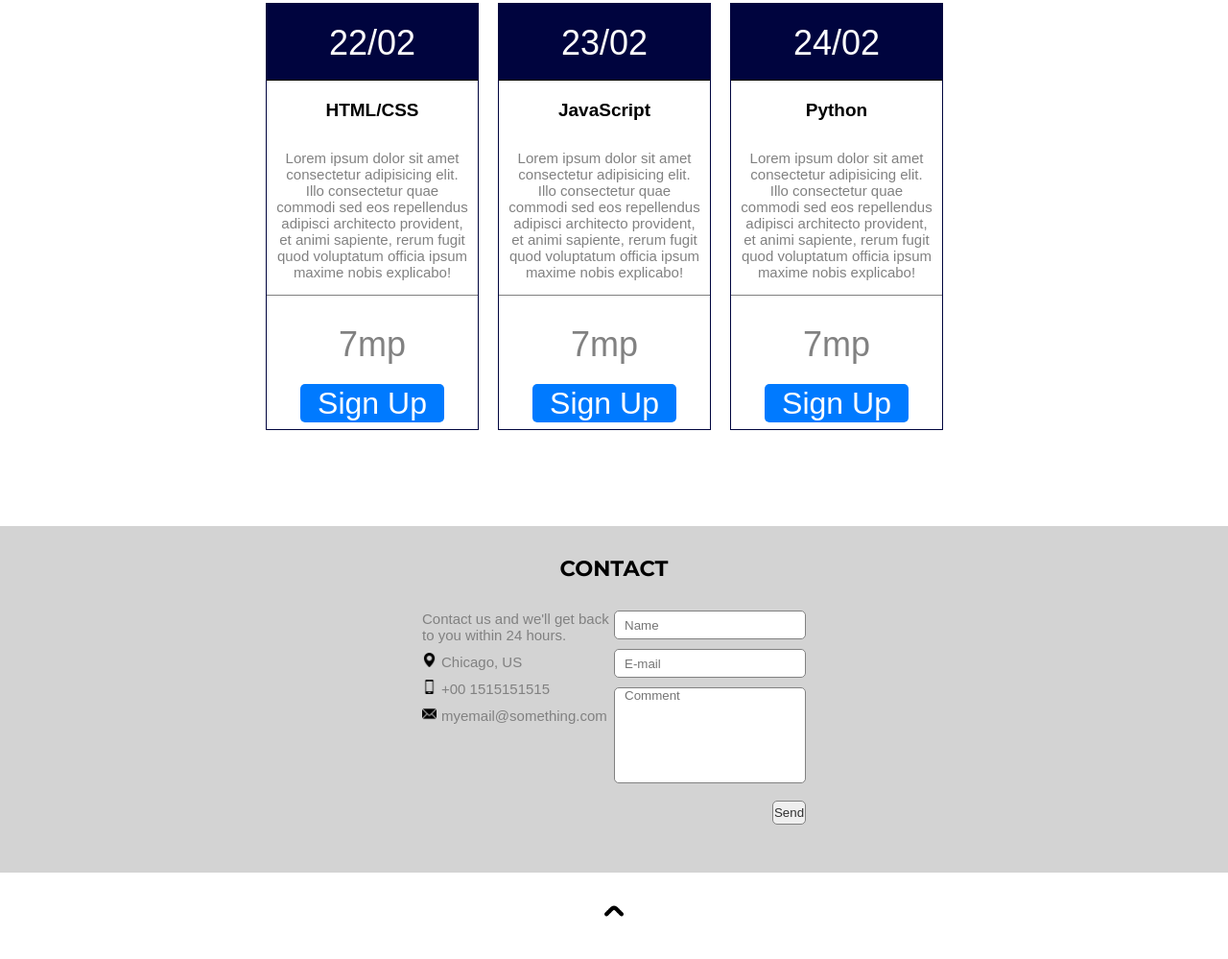
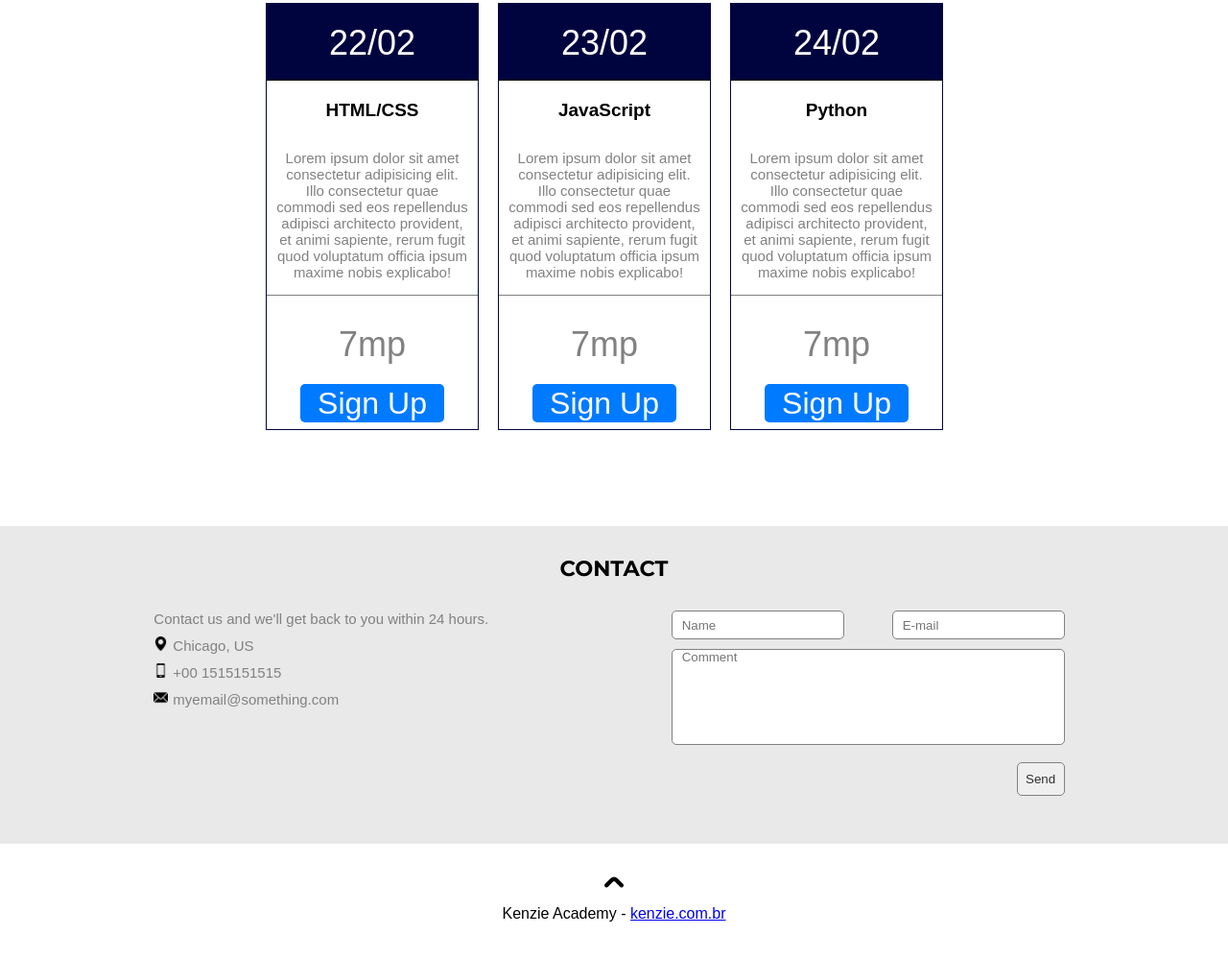
Before and after one commit to zvgabrielvz/estilizando-pagina-landing-page-kenzie-academy-sprint-3-zvgabrielvz, a plain HTML site: page index.html in a window 1280 px wide. Shown: the part 1419-2418 px from the top of the page at 96% size. Drawn offline with Linux system fonts and the light colour scheme.

Commit message:
Finish Desktop layout

```diff
--- a/assets/css/style.css
+++ b/assets/css/style.css
@@ -260,7 +260,7 @@ img{
     display: flex;
     flex-direction: column;
     align-items: center;
-    background-color: #d3d3d3;
+    background-color: #e9e9e9;
 
 }
 
@@ -363,9 +363,9 @@ form {
     border: 1px solid #818181;
     border-radius: 5px ;
     color: #303030;
-    width: 35px;
-    height: 25px;
-    margin-left: 165px;
+    width: 50px;
+    height: 35px;
+    margin-left: 140px;
     margin-top: 15px;
     margin-bottom: 50px;
 }
@@ -413,10 +413,13 @@ footer a{
 
 /* MEDIA QUERIES */
     @media screen and (min-width: 768px) {
+        body{
+            margin-bottom: 90px;
+        }
         .cursos1 {
             width: 100%;
             display: flex;
-            justify-content: space-around;
+            justify-content: space-evenly;
         }
 
         .calendario {
@@ -431,12 +434,54 @@ footer a{
         }
 
         .flex-contat1 {
+            width: 100%;
             display: flex;
             flex-direction: row;
-            justify-content: center;
-            background-color: #d3d3d3;
+            justify-content: space-evenly;
+            background-color: #e9e9e9;
 
         }
+
+        .secaoContato-informacoes{
+            max-width: 350px;
+            margin-left: px;
+            margin-right: 250px;
+
+
+        }
+        .secaoContato-informacoes p {
+            width: 100%;
+        }
+
+        .formu1{
+            display: flex;
+            flex-direction: row;
+            justify-content: space-between;
+            flex-wrap: wrap;
+            margin-left: -220px;
+            width: 410px;
+        }
+
+        #nome {
+            width: 180px;
+        }
+
+        #email {
+            width: 180px;
+        }
+
+        #mensagem {
+            width: 410px;
+        }
+
+        footer p{
+            display: block;
+            text-align: center;
+            margin-top: -20px;
+        }
+
+
+
 
 
 
--- a/index.html
+++ b/index.html
@@ -235,7 +235,7 @@
 
 
             <form action="">
-
+              <div class="formu1">
                 <div class="form-input-model">
                   <label for="nome">Nome</label>
                   <input type="text" placeholder="Name" id="nome" name="nome">
@@ -250,10 +250,12 @@
                   <label for="mensagem">Comment</label>
                   <textarea name="mensagem" id="mensagem" placeholder="Comment"></textarea>
                 </div>
+              </div>
 
               <div class="button-mode">
               <input type="submit" value="Send" id="send">
               </div>
+
 
             </form>
 
@@ -265,15 +267,15 @@
 
   </main>
 
+  <div class="footer1">
   <footer>
 
-
     <a href="#">
-
     <img src="./assets/img/upwards-arrow.png" alt="upward" id="upward">
     </a>
       <p>Kenzie Academy - <a href="kenzie.com.br">kenzie.com.br</a></p>
   </footer>
+  </div>
 
   <script src="assets/js/script.js"></script>
 </body>
```
Lines whose indentation alone changed are shown as unchanged.
